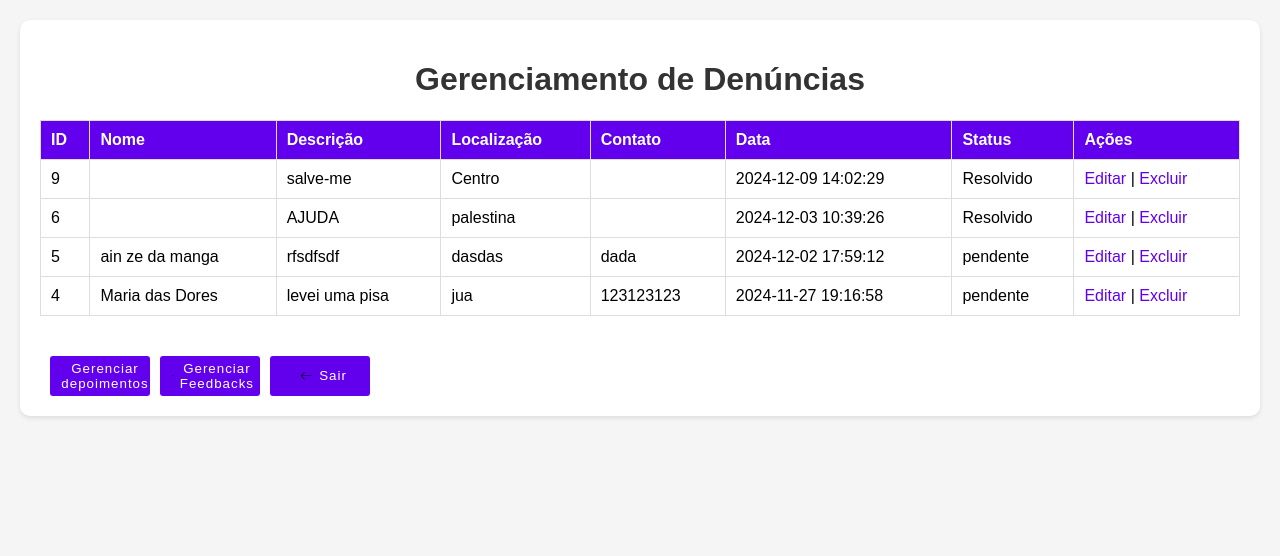
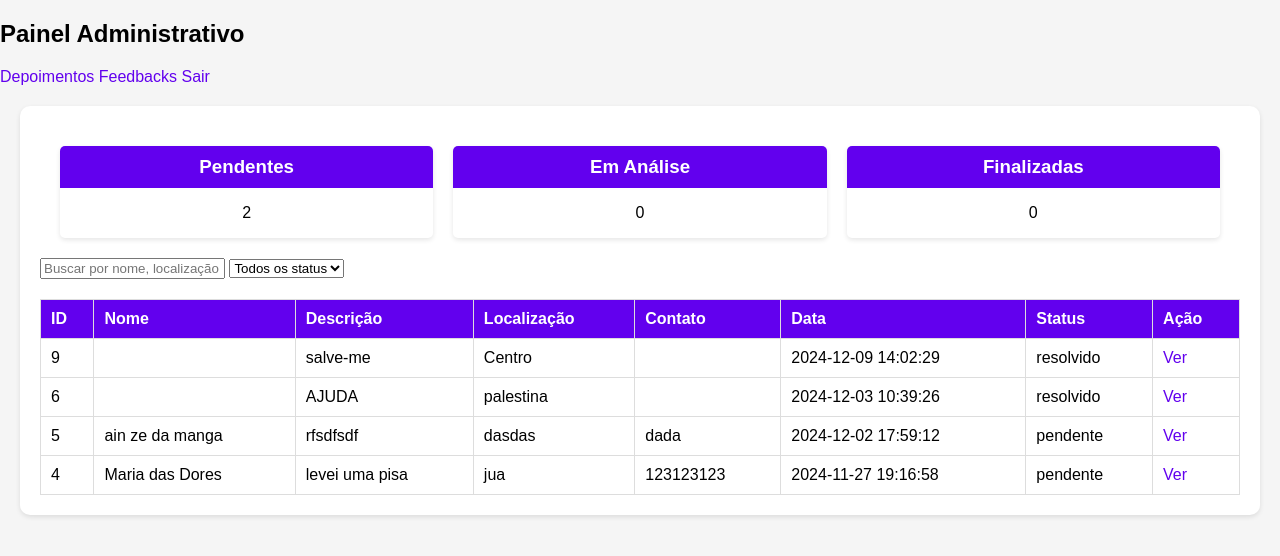
Before and after one commit to CrislainyMartins/desenvolvimento, a PHP site: page /desenvolvimento/backend/admin.php in a window 1280 px wide. Shown: the top 556 px of the page. Run offline with PHP 8.4, Linux system fonts and the light colour scheme; a user stored in the database is signed in; data comes from the database, SQL or seed files in the repository.

Commit message:
Melhorias no Painel do Adm:
- Removi edição e exclusão de denúncias

- alterei o listar_denuncias.php

- Criei o ver.php , mudar_status.php para visualizar denúncias inidividualmente e alterar status.

```diff
--- a/backend/admin.php
+++ b/backend/admin.php
@@ -1,28 +1,69 @@
 <?php
 session_start();
-
-// Verifica se o usuário está logado como admin
-if (!isset($_SESSION['admin_logged_in']) || $_SESSION['admin_logged_in'] !== true) {
+if (!isset($_SESSION['admin_logged_in'])) {
     header("Location: ../restrito/login.php");
     exit;
 }
 ?>
+
 <!DOCTYPE html>
 <html lang="pt-BR">
 
 <head>
-    <link rel="stylesheet" href="../css/admin.css">
     <meta charset="UTF-8">
     <meta name="viewport" content="width=device-width, initial-scale=1.0">
-    <title>Gerenciamento de Denúncias</title>
-
+    <title>Painel Administrativo</title>
+    <link rel="stylesheet" href="../css/admin.css">
 </head>
 
 <body>
-    <div class="container"><!--Inicio da tabela de denuncias-->
-        <h1>Gerenciamento de Denúncias</h1>
 
-        <table>
+    <div class="topbar">
+        <h2>Painel Administrativo</h2>
+
+        <div class="topbar-actions">
+            <a href="../gerenciar_depoimento.php" class="btn-topbar">Depoimentos</a>
+            <a href="../backend/gerenciar_feedback.php" class="btn-topbar">Feedbacks</a>
+            <a href="../restrito/logout.php" class="btn-logout">Sair</a>
+        </div>
+    </div>
+
+    <div class="container">
+
+        <!-- Cards de contagem -->
+        <div class="cards">
+            <div class="card">
+                <h3>Pendentes</h3>
+                <p id="count-pendentes">0</p>
+            </div>
+
+            <div class="card">
+                <h3>Em Análise</h3>
+                <p id="count-analise">0</p>
+            </div>
+
+            <div class="card">
+                <h3>Finalizadas</h3>
+                <p id="count-finalizadas">0</p>
+            </div>
+        </div>
+
+        <!-- Filtros -->
+        <div class="filtros">
+            <input type="text" id="busca" placeholder="Buscar por nome, localização ou descrição...">
+
+          <select id="filtroStatus">
+    <option value="">Todos os status</option>
+    <option value="pendente">Pendente</option>
+    <option value="analise">Em análise</option>
+    <option value="resolvida">Resolvida</option>
+</select>
+
+        </div>
+
+        <!-- Tabela -->
+        <div class="tabela-container">
+            <table id="tabela">
                 <thead>
                     <tr>
                         <th>ID</th>
@@ -32,116 +73,68 @@ if (!isset($_SESSION['admin_logged_in']) || $_SESSION['admin_logged_in'] !== tru
                         <th>Contato</th>
                         <th>Data</th>
                         <th>Status</th>
-                    <th>Ações</th>
-
+                        <th>Ação</th>
                     </tr>
                 </thead>
-            <tbody>
-                <?php
-                include("../backend/listar_denuncias.php");
-                ?>
 
-                <!-- Denúncias serão exibidas aqui dinamicamente -->
+                <tbody id="lista-denuncias">
+                    <?php include("../backend/listar_denuncias.php"); ?>
                 </tbody>
             </table>
-
-        <!--botão de sair admin-->
-        <div class="botoes">
-
-            <!--Botão de gerenciar depoimentos-->
-            <a href="../gerenciar_depoimento.php">
-                <button>
-                    <svg height="16" width="16" xmlns="http://www.w3.org/2000/svg" version="1.1" viewBox="0 0 1024 1024">
-                        <path d="M874.690416 495.52477c0 11.2973-9.168824 20.466124-20.466124 20.466124l-604.773963 0 188.083679 188.083679c7.992021 7.992021 7.992021 20.947078 0 28.939099-4.001127 3.990894-9.240455 5.996574-14.46955 5.996574-5.239328 0-10.478655-1.995447-14.479783-5.996574l-223.00912-223.00912c-3.837398-3.837398-5.996574-9.046027-5.996574-14.46955 0-5.433756 2.159176-10.632151 5.996574-14.46955l223.019353-223.029586c7.992021-7.992021 20.957311-7.992021 28.949332 0 7.992021 8.002254 7.992021 20.957311 0 28.949332l-188.073446 188.073446 604.753497 0C865.521592 475.058646 874.690416 484.217237 874.690416 495.52477z"></path>
-                    </svg>
-                    <span>Gerenciar depoimentos</span>
-                </button>
-            </a>
-
-              <a href="../backend/gerenciar_feedback.php">
-                <button>
-                    <svg height="16" width="16" xmlns="http://www.w3.org/2000/svg" version="1.1" viewBox="0 0 1024 1024">
-                        <path d="M874.690416 495.52477c0 11.2973-9.168824 20.466124-20.466124 20.466124l-604.773963 0 188.083679 188.083679c7.992021 7.992021 7.992021 20.947078 0 28.939099-4.001127 3.990894-9.240455 5.996574-14.46955 5.996574-5.239328 0-10.478655-1.995447-14.479783-5.996574l-223.00912-223.00912c-3.837398-3.837398-5.996574-9.046027-5.996574-14.46955 0-5.433756 2.159176-10.632151 5.996574-14.46955l223.019353-223.029586c7.992021-7.992021 20.957311-7.992021 28.949332 0 7.992021 8.002254 7.992021 20.957311 0 28.949332l-188.073446 188.073446 604.753497 0C865.521592 475.058646 874.690416 484.217237 874.690416 495.52477z"></path>
-                    </svg>
-                    <span>Gerenciar Feedbacks</span>
-                </button>
-            </a>
-
-            <a href="../restrito/logout.php"><button>
-                    <svg height="16" width="16" xmlns="http://www.w3.org/2000/svg" version="1.1" viewBox="0 0 1024 1024">
-                        <path d="M874.690416 495.52477c0 11.2973-9.168824 20.466124-20.466124 20.466124l-604.773963 0 188.083679 188.083679c7.992021 7.992021 7.992021 20.947078 0 28.939099-4.001127 3.990894-9.240455 5.996574-14.46955 5.996574-5.239328 0-10.478655-1.995447-14.479783-5.996574l-223.00912-223.00912c-3.837398-3.837398-5.996574-9.046027-5.996574-14.46955 0-5.433756 2.159176-10.632151 5.996574-14.46955l223.019353-223.029586c7.992021-7.992021 20.957311-7.992021 28.949332 0 7.992021 8.002254 7.992021 20.957311 0 28.949332l-188.073446 188.073446 604.753497 0C865.521592 475.058646 874.690416 484.217237 874.690416 495.52477z"></path>
-                    </svg>
-                    <span>Sair</span>
-                </button></a>
-            <!--Fim do botão de sair admin-->
-
-
         </div>
-        <!--Fim do botão de gerenciar depoimentos-->
-
-
-        <!--<a href="restrito/logout.php" style="text-decoration: none; color: red; font-weight: bold; margin-left:400px; margin-top:-40px;">Sair</a>-->
-
-
-    </div><!--Fim da tabela de denuncias-->
-
-
-
-
+    </div>
 
 
     <script>
-        // Função para aprovar denúncia
-        function aprovarDenuncia(id) {
-            if (confirm("Tem certeza de que deseja aprovar esta denúncia?")) {
-                // Envia uma requisição POST para o servidor
-                fetch('../desenvolvimento/backend/acoes_denuncia.php', {
-                        method: 'POST',
-                        headers: {
-                            'Content-Type': 'application/x-www-form-urlencoded',
-                        },
-                        body: id = $ {
-                            id
-                        } & acao == aprovar
-                    })
-                    .then(response => response.text())
-                    .then(data => {
-                        alert("Denúncia aprovada com sucesso!");
-                        location.reload(); // Recarrega a página para atualizar a lista
-                    })
-                    .catch(error => {
-                        alert("Erro ao aprovar a denúncia: " + error);
+        // ------- FILTRO DE BUSCA -------
+        document.getElementById("busca").addEventListener("keyup", function () {
+            let filtro = this.value.toLowerCase();
+            let linhas = document.querySelectorAll("#lista-denuncias tr");
+
+            linhas.forEach(linha => {
+                let texto = linha.innerText.toLowerCase();
+                linha.style.display = texto.includes(filtro) ? "" : "none";
             });
+        });
+
+     // ------- FILTRAR POR STATUS -------
+document.getElementById("filtroStatus").addEventListener("change", function () {
+    const filtro = (this.value || '').toString().trim().toLowerCase();
+    const linhas = document.querySelectorAll("#lista-denuncias tr");
+
+    linhas.forEach(linha => {
+        const statusSpan = linha.querySelector(".status");
+        const status = statusSpan ? statusSpan.dataset.status.toString().trim().toLowerCase() : '';
+
+        if (!filtro || filtro === status) {
+            linha.style.display = "";
+        } else {
+            linha.style.display = "none";
         }
+    });
+});
+
+
+        // ------- CONTAR STATUS -------
+        function atualizarContadores() {
+            let pendentes = 0, analise = 0, finalizadas = 0;
+            let statusList = document.querySelectorAll(".status");
+
+            statusList.forEach(s => {
+                switch (s.dataset.status) {
+                    case "pendente": pendentes++; break;
+                    case "analise": analise++; break;
+                    case "finalizada": finalizadas++; break;
+                }
+            });
+
+            document.getElementById("count-pendentes").innerText = pendentes;
+            document.getElementById("count-analise").innerText = analise;
+            document.getElementById("count-finalizadas").innerText = finalizadas;
         }
 
-
-        // Função para excluir denúncia
-        function excluirDenuncia(id) {
-            if (confirm("Tem certeza de que deseja excluir esta denúncia?")) {
-                // Envia uma requisição POST para o servidor
-                fetch('../desenvolvimento/backend/acoes_denuncia.php', {
-                        method: 'POST',
-                        headers: {
-                            'Content-Type': 'application/x-www-form-urlencoded',
-                        },
-                        body: id = $ {
-                            id
-                        } & acao = excluir
-                    })
-                    .then(response => response.text())
-                    .then(data => {
-                        alert("Denúncia excluída com sucesso!");
-                        location.reload(); // Recarrega a página para atualizar a lista
-                    })
-                    .catch(error => {
-                        alert("Erro ao excluir a denúncia: " + error);
-                    });
-            }
-        }
+        atualizarContadores();
     </script>
-
-
 
 </body>
 
--- a/backend/listar_denuncias.php
+++ b/backend/listar_denuncias.php
@@ -1,41 +1,43 @@
 <?php
-// Inclua o arquivo de conexão com o banco de dados
 include 'conexao.php';
 
-// Query para buscar todas as denúncias ordenadas pela data mais recente
 $sql = "SELECT * FROM denuncias ORDER BY data_envio DESC";
-
-// Executa a query
 $result = $conn->query($sql);
 
-// Verifica se a consulta foi bem-sucedida
 if ($result === false) {
     die("Erro na consulta ao banco de dados: " . $conn->error);
 }
 
-// Verifica se existem registros
 if ($result->num_rows > 0) {
-    // Loop para exibir cada denúncia como uma linha na tabela
     while ($row = $result->fetch_assoc()) {
+        // normalize status (opcional): mapear variações para um valor único
+        $status_raw = strtolower(trim($row['status']));
+        // se no banco tiver "finalizada" e você quer "resolvida", ajuste aqui:
+        if ($status_raw === 'finalizada') $status_raw = 'resolvida';
+
         echo "<tr>";
-        echo "<td data-label='Id'>{$row['id']}</td>"; // ID da denúncia
-         echo "<td data-label='Nome'>{$row['nome']}</td>"; // Descrição
-        echo "<td data-label='Descricao'>{$row['descricao']}</td>"; // Descrição
-        echo "<td data-label='Localizacao'>{$row['localizacao']}</td>"; // Localização
-        echo "<td data-label='contato'>{$row['contato']}</td>";
-        echo "<td data-label='Data'>{$row['data_envio']}</td>"; // Data da denúncia
-        echo "<td data-label='Status'>{$row['status']}</td>";
-        echo "<td>
+        echo "<td data-label='Id'>{$row['id']}</td>";
+        echo "<td data-label='Nome'>" . htmlspecialchars($row['nome']) . "</td>";
+        echo "<td data-label='Descricao'>" . htmlspecialchars($row['descricao']) . "</td>";
+        echo "<td data-label='Localizacao'>" . htmlspecialchars($row['localizacao']) . "</td>";
+        echo "<td data-label='Contato'>" . htmlspecialchars($row['contato']) . "</td>";
+        echo "<td data-label='Data'>{$row['data_envio']}</td>";
 
-                <a  href='editar.php?id={$row['id']}'>Editar</a> |
-                <a href='deletar.php?id={$row['id']}' onclick='return confirm(\"Tem certeza que deseja excluir esta denúncia?\");'>Excluir</a>
-              </td>"; // Ações de editar e excluir
+        // status com badge (classe "status" e atributo data-status)
+        echo "<td data-label='Status'>
+                <span class='status' data-status='{$status_raw}'>" . htmlspecialchars($status_raw) . "</span>
+              </td>";
+
+        // ação: ver
+        echo "<td data-label='Ações'>
+                <a class='acao-ver' href='ver.php?id={$row['id']}'>Ver</a>
+              </td>";
+
         echo "</tr>";
     }
 } else {
-    // Exibe uma mensagem se não houver denúncias
-    echo "<tr><td colspan='5'>Nenhuma denúncia encontrada.</td></tr>";
+    echo "<tr><td colspan='8'>Nenhuma denúncia encontrada.</td></tr>";
 }
 
-// Fecha a conexão com o banco de dados
 $conn->close();
+?>
--- a/css/admin.css
+++ b/css/admin.css
@@ -4,6 +4,37 @@
             margin: 0;
             padding: 0;
             background-color: #f5f5f5;
+        }
+
+        .top-bar {
+            background-color: #6200ee;
+            color: white;
+            padding: 15px;
+            text-align: center;
+        }
+
+        .cards {
+            display: flex;
+            gap: 20px;
+            margin: 20px;
+            flex-wrap: wrap;
+        }
+
+        .card{
+            flex: 1;
+            min-width: 200px;
+            background-color: white;
+            border-radius: 5px;
+            box-shadow: 0 2px 5px rgba(0, 0, 0, 0.1);
+            text-align: center;
+        }
+
+        .card h3{
+            margin: 0;
+            padding: 10px;
+            background-color: #6200ee;
+            color: white;
+            border-radius: 5px 5px 0 0;
         }
         .container {
             max-width: 1200px;
```
Also changed, not shown: backend/acoes_denuncia.php (deleted, +0 -48 lines), backend/editar.php (deleted, +0 -97 lines), backend/mudar_status.php (added, +14 -0 lines), backend/ver.php (added, +58 -0 lines). Lines whose indentation alone changed are shown as unchanged.
